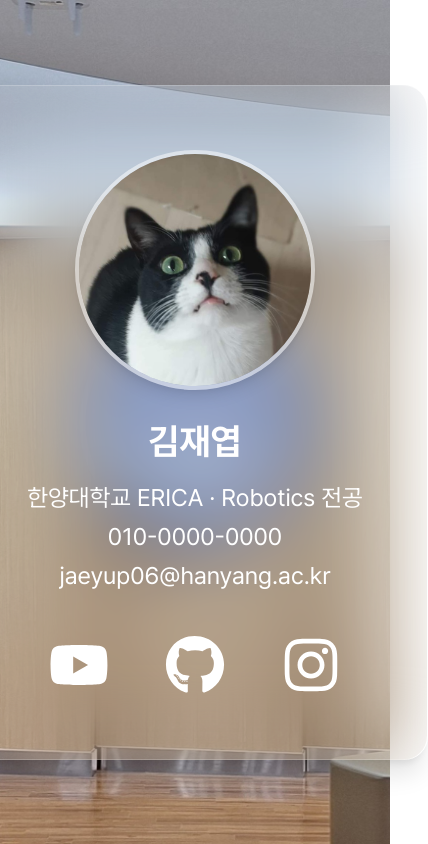
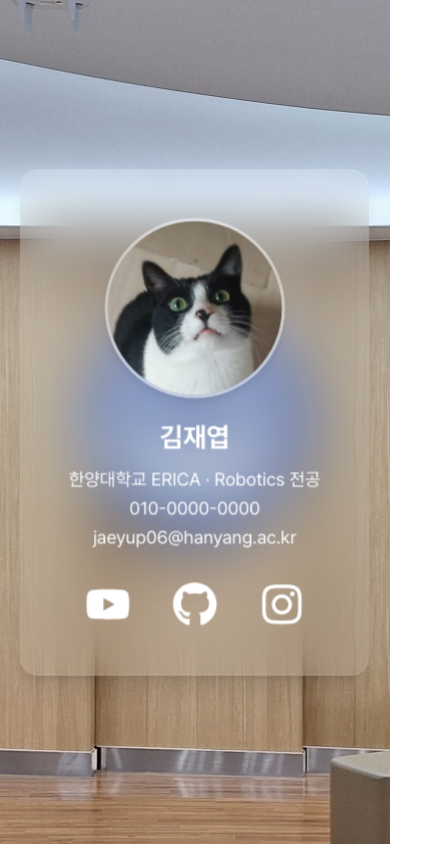
Before and after one commit to jaeyup06/jaeyup06, a Next.js app: page / in a window 390 px wide. Shown: the whole page, 428 px wide, since content can reach past the window. Built offline with nearby package versions, Linux system fonts and the light colour scheme.

Commit message:
style: 모바일 미디어 쿼리 추가

```diff
--- a/src/app/(root)/page.tsx
+++ b/src/app/(root)/page.tsx
@@ -3,7 +3,10 @@ import { FaGithub, FaInstagram, FaYoutube } from "react-icons/fa";
 function Home() {
   return (
     <main className="flex items-center justify-center min-h-screen bg-[url('/banner.jpg')] bg-cover bg-center">
-      <div className="backdrop-blur-2xl bg-white/10 border border-white/20 items-center py-16 px-16 rounded-3xl shadow-xl flex flex-col md:flex-row md:space-x-16 text-gray-100">
+      <div
+        className="backdrop-blur-2xl bg-white/10 border border-white/20 items-center py-16 px-16 rounded-3xl shadow-xl flex flex-col md:flex-row md:space-x-16 text-gray-100
+                   max-sm:scale-[0.75]"
+      >
         <img
           src="/profile.jpg"
           alt="Profile"
```
